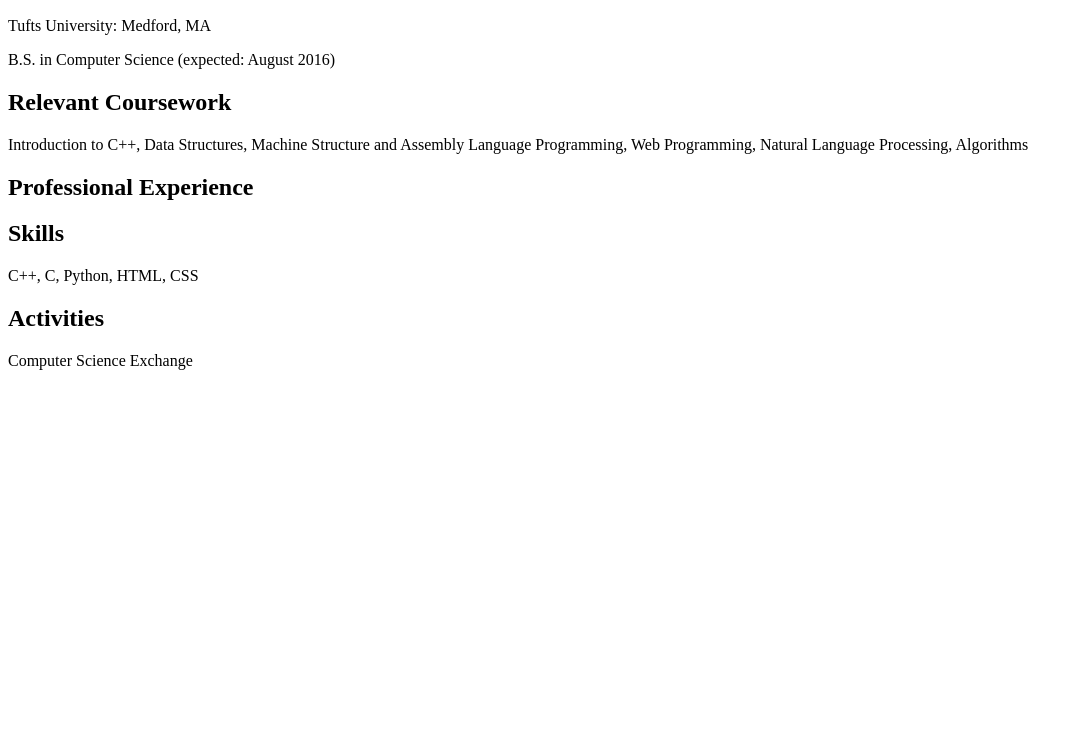
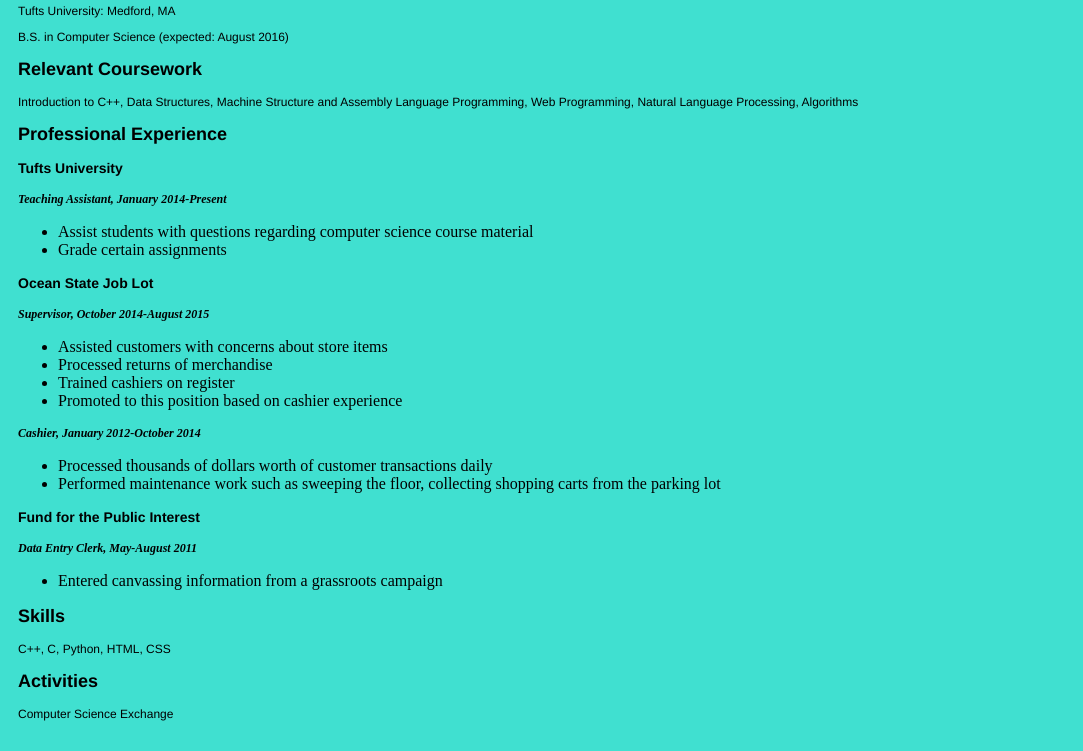
Before and after one commit to jamespmernin/jmernin1992.github.io, a plain HTML site: page resume.html in a window 1280 px wide. Shown: the part 110-861 px from the top of the page, without its empty margins (0-1083 px from the left). Before the commit the page ends 800 px from the top, so only its background shows below. Drawn offline with Linux system fonts and the light colour scheme.

Commit message:
James Mernin's first HW1 submission

```diff
--- a/resume.html
+++ b/resume.html
@@ -4,6 +4,7 @@
 
 	<head>
 
+		<link rel="stylesheet" type="text/css" href="style.css" />
 		<meta charset="utf-8">
 		<title>Resume - James Mernin</title>
 
@@ -21,6 +22,34 @@
 		<p>Introduction to C++, Data Structures, Machine Structure and Assembly Language Programming, Web Programming, Natural Language Processing, Algorithms</p>
 
 		<h2>Professional Experience</h2>
+
+		<h3>Tufts University</h3>
+		<h4>Teaching Assistant, January 2014-Present</h4>
+		<ul>
+			<li>Assist students with questions regarding computer science course material</li>
+			<li>Grade certain assignments</li>
+		</ul>
+
+		<h3>Ocean State Job Lot</h3>
+		<h4>Supervisor, October 2014-August 2015</h4>
+		<ul>
+			<li>Assisted customers with concerns about store items</li>
+			<li>Processed returns of merchandise</li>
+			<li>Trained cashiers on register</li>
+			<li>Promoted to this position based on cashier experience</li>
+		</ul>
+
+		<h4>Cashier, January 2012-October 2014</h4>
+		<ul>
+			<li>Processed thousands of dollars worth of customer transactions daily</li>
+			<li>Performed maintenance work such as sweeping the floor, collecting shopping carts from the parking lot
+		</ul>
+
+		<h3>Fund for the Public Interest</h3>
+		<h4>Data Entry Clerk, May-August 2011</h4>
+		<ul>
+			<li>Entered canvassing information from a grassroots campaign</li>
+		</ul>
 		<!--Include Tufts TA work, OSJL, Fund for Public Interest-->
 
 		<h2>Skills</h2>
```
Also changed, not shown: bio.html (+4 -3 lines), index.html (+4 -3 lines), 1 other file.
